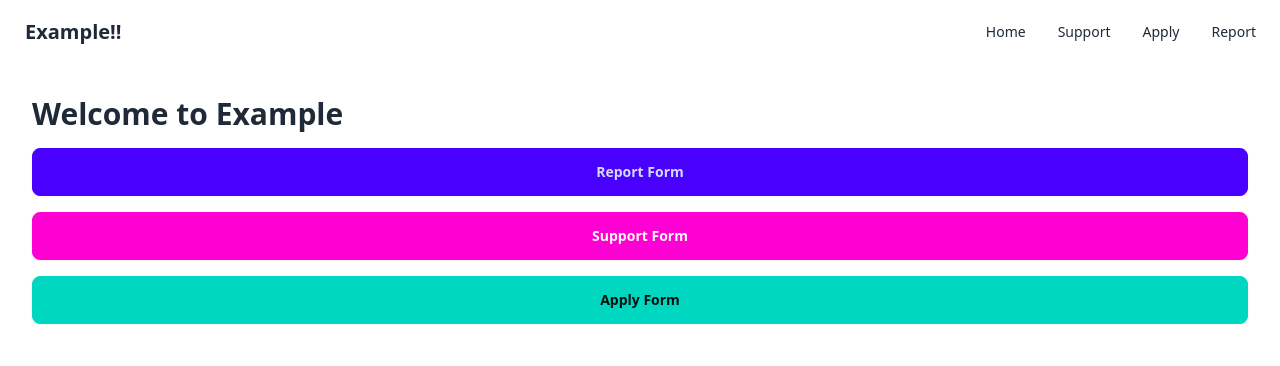
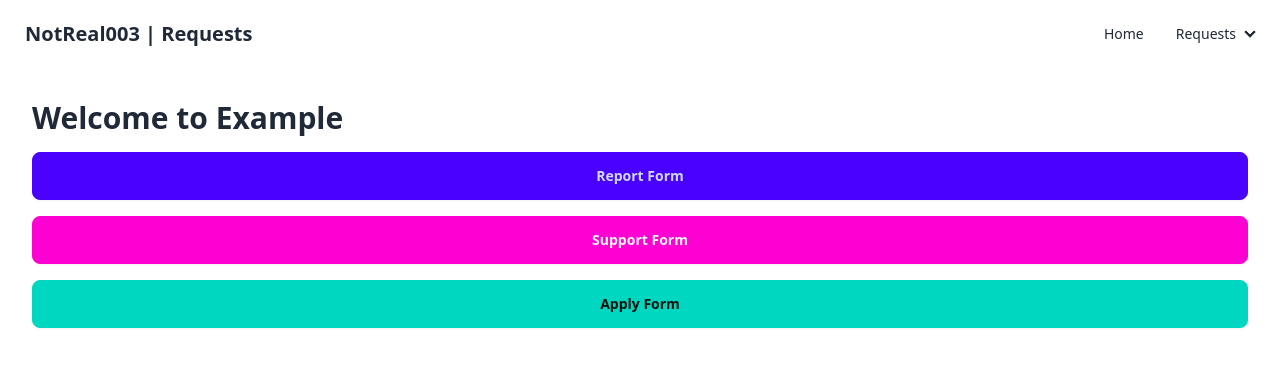
Before and after one commit to NotReal003/REQUEST-MANAGEMENT-SYSTEM, a React (Create React App) app: page / in a window 1280 px wide. Shown: the top 366 px of the page. Built offline with nearby package versions, Linux system fonts and the light colour scheme.

Commit message:
Update Navbar.jsx

```diff
--- a/src/components/Navbar.jsx
+++ b/src/components/Navbar.jsx
@@ -6,14 +6,21 @@ const Navbar = () => {
   return (
     <div className="navbar bg-base-100">
   <div className="flex-1">
-        <Link className="btn btn-ghost normal-case text-xl" to="/">Example!!</Link>
+    <a className="btn btn-ghost text-xl">NotReal003 | Requests</a>
   </div>
   <div className="flex-none">
-        <ul className="menu menu-horizontal p-0">
+    <ul className="menu menu-horizontal px-1">
       <li><Link to="/">Home</Link></li>
+      <li>
+        <details>
+          <summary>Requests</summary>
+          <ul className="bg-base-100 rounded-t-none p-2">
+            <li><Link to="/apply">Apply</Link></li>
+            <li><Link to="/report">/Report</Link></li>
             <li><Link to="/support">Support</Link></li>
-          <li><Link to="/apply">Apply</Link></li>
-          <li><Link to="/report">Report</Link></li>
+          </ul>
+        </details>
+      </li>
     </ul>
   </div>
 </div>
```
Lines whose indentation alone changed are shown as unchanged.
